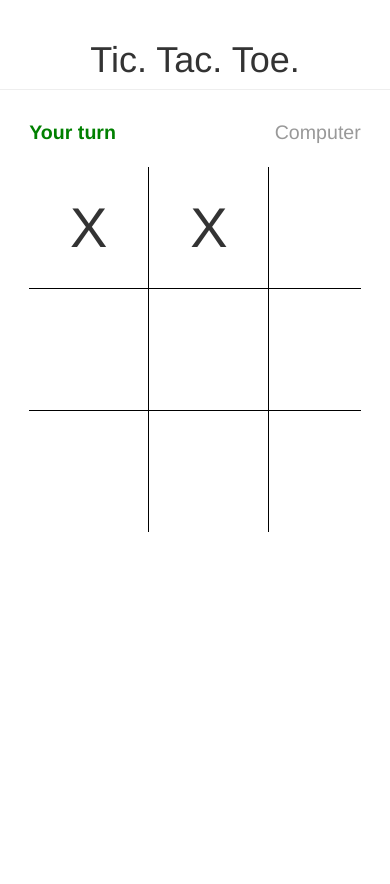
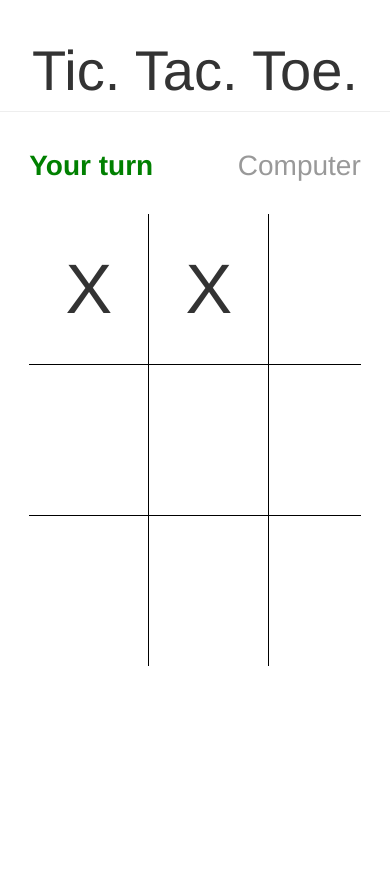
Before and after one commit to smajda/tac-tac-toe, a Django app: template tic_tac_toe/templates/tic_tac_toe/game.html in a window 390 px wide. Before the commit the page ends 532 px from the top, so only its background shows below. Run offline with Django 3.2, Linux system fonts and the light colour scheme; the template is opened without the code that fills it, so the values that code supplies are empty; some libraries are stand-ins or nearby versions.

Commit message:
Improving responsive css sizing

```diff
--- a/tic_tac_toe/static/tic_tac_toe/css/tic_tac_toe.css
+++ b/tic_tac_toe/static/tic_tac_toe/css/tic_tac_toe.css
@@ -2,7 +2,7 @@
 
 /* tic-tac-toe board table */
 table {
-    font-size: 4em;
+    font-size: 5em;
     width: 100%;
 }
 table td {
@@ -15,9 +15,9 @@
 table tr.row1 td { border-bottom: solid 1px black;}
 table tr.row2 td { border-bottom: solid 1px black;}
 
-/* turns */
+/* scoreboard */
 .player {
-    font-size: 1.4em;
+    font-size: 2em;
     font-weight: 200;
     margin: 0.5em 0 1em 0;
     color: #999;
--- a/tic_tac_toe/templates/tic_tac_toe/base.html
+++ b/tic_tac_toe/templates/tic_tac_toe/base.html
@@ -3,11 +3,17 @@
 <html>
 <head>
     <title>Tic. Tac. Toe.</title>
+    <meta name="viewport" content="width=600px;user-scalable=no;" />
+
     {% block css %}
     {# bootstrap from bootstrapcdn. replace if that makes you nervous #}
     <link href="//netdna.bootstrapcdn.com/bootstrap/3.0.0/css/bootstrap.min.css" rel="stylesheet">
 
     <style>
+    html, body {
+        height: 100%;
+        min-height: 100%;
+    }
     .content {
         margin: 0 auto 0 auto;
         width: 85%;
@@ -15,6 +21,7 @@
         max-width: 600px;
     }
     h1 {
+        font-size: 4em;
         text-align: center;
     }
     </style>
```
